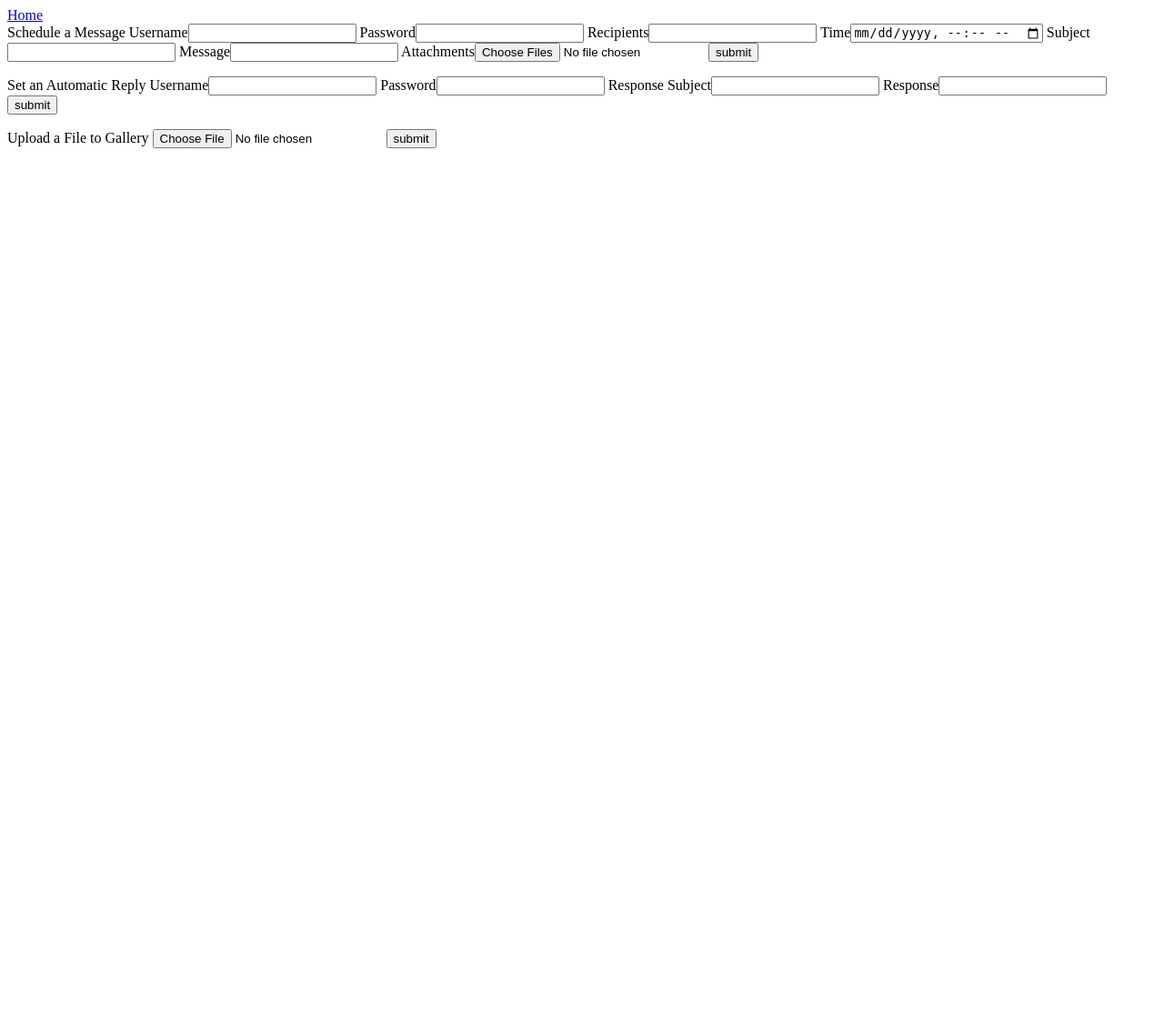
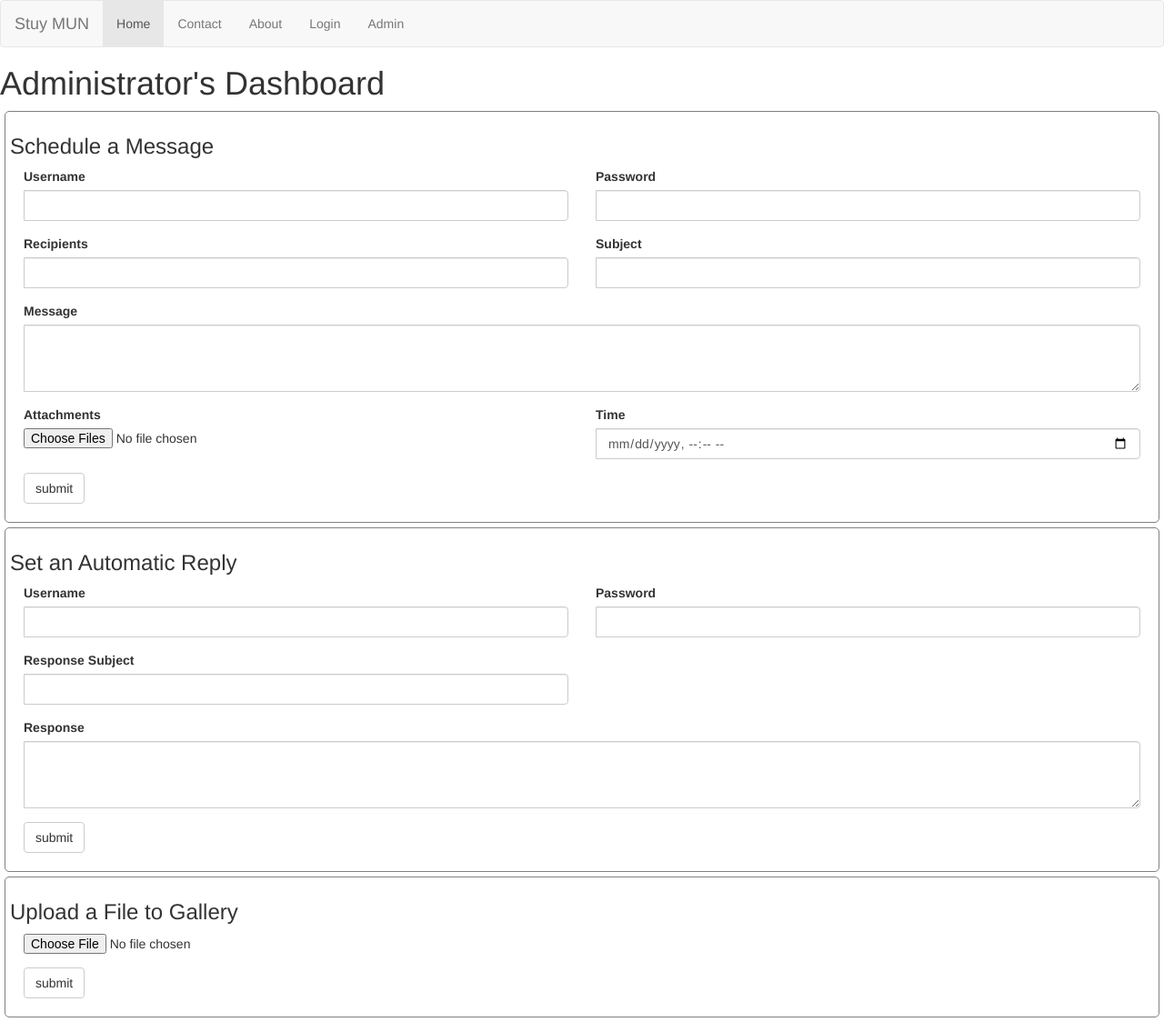
Before and after one commit to tonyli7/potential-tribble, a Flask app: page /admin in a window 1280 px wide. Shown: the whole page at 91% size. Before the commit the page ends 163 px from the top, so only its background shows below. Run offline with Flask 2, Linux system fonts and the light colour scheme; some libraries are stand-ins or nearby versions.

Commit message:
clean version with styling on admin pge

```diff
--- a/app.py
+++ b/app.py
@@ -1,4 +1,4 @@
-import utils, mongo, os
+import utils, mongo, os, settings
 from flask import Flask, session, render_template, url_for, request, redirect, send_from_directory
 
 ALLOWED_EXTENSIONS = set(['txt', 'pdf', 'png', 'jpg', 'jpeg', 'gif'])
--- /dev/null
+++ b/settings.py
@@ -0,0 +1,2 @@
+automated_response = {
+}
--- /dev/null
+++ b/static/css/admin.css
@@ -0,0 +1,6 @@
+form {
+    border: 1px solid grey;
+    border-radius: 5px;
+    margin: 5px;
+    padding: 5px;
+}
--- a/templates/.#base.html
+++ /dev/null
@@ -1 +0,0 @@
-lin@nautilus.2887:1464289581
--- a/templates/admin.html
+++ b/templates/admin.html
@@ -1,29 +1,79 @@
-<html>
-  <body>
-    <a href="/">Home</a>
-    <form method="POST" enctype="multipart/form-data">
-      Schedule a Message
-      Username<input name="email" type="email">
-      Password<input name="password" type="password">
-      Recipients<input name="recipients" type="text">
-      Time<input name="time" type="datetime-local">
-      Subject<input name="subject" type="text">
-      Message<input name="message" type="text">
-      Attachments<input name="attachment" type="file" multiple>
-      <input name="schedule-email" type="submit" value="submit">
-    </form>
-    <form method="POST">
-      Set an Automatic Reply
-      Username<input name="email" type="email">
-      Password<input name="password" type="password">
-      Response Subject<input name="subject" type="text">
-      Response<input name="response" type="text">
-      <input name="set-reply" type="submit" value="submit">
-    </form>
-    <form method="POST" enctype="multipart/form-data">
-      Upload a File to Gallery
+<!DOCTYPE HTML>
+<link rel="stylesheet" type="text/css" href="../static/css/admin.css">
+
+{% extends "base.html"%}
+{% block body%}
+
+<h1 class="title">Administrator's Dashboard</h1>
+<form method="POST" enctype="multipart/form-data">
+  <div class="input-group">
+    <h3>Schedule a Message</h3>
+    <div class="col-sm-6 form-group">
+      <label>Username</label>
+      <input name="email" type="email" class="form-control">
+    </div>
+    <div class="col-sm-6 form-group">
+      <label>Password</label>
+      <input name="password" type="password" class="form-control">
+    </div>
+    <div class="col-sm-6 form-group">
+      <label>Recipients</label>
+      <input name="recipients" type="text" class="form-control">
+    </div>
+    <div class="col-sm-6 form-group">
+      <label>Subject</label>
+      <input name="subject" type="text" class="form-control">
+    </div>
+    <div class="col-sm-12 form-group">
+      <label>Message</label>
+      <textarea name="message" class="form-control" rows="3"></textarea>
+    </div>
+    <div class="col-sm-6 form-group">
+      <label>Attachments</label><input name="attachment" type="file" multiple>
+    </div>
+    <div class="col-sm-6 form-group">
+      <label>Time</label>
+      <input name="time" type="datetime-local" class="form-control">
+    </div>
+    <div class="col-sm-6 form-group">
+      <input name="schedule-email" class="btn btn-default" type="submit" value="submit">
+    </div>
+  </div>
+</form>
+<form method="POST" enctype="multipart/form-data">
+  <div class="input-group">
+    <h3>Set an Automatic Reply</h3>
+    <div class="col-sm-6 form-group">
+      <label>Username</label>
+      <input name="email" type="email" class="form-control">
+    </div>
+    <div class="col-sm-6 form-group">
+      <label>Password</label>
+      <input name="password" type="password" class="form-control">
+    </div>
+    <div class="col-sm-6 form-group">
+      <label>Response Subject</label>
+      <input name="subject" type="text" class="form-control">
+    </div>
+    <div class="col-sm-12 form-group">
+      <label>Response</label>
+      <textarea name="response" type="text" class="form-control" rows="3"></textarea>
+    </div>
+    <div class="col-sm-6 form-group">
+      <input name="set-reply" class="btn btn-default" type="submit" value="submit">
+    </div>
+  </div>
+</form>
+<form method="POST" enctype="multipart/form-data">
+  <div class="input-group">
+    <h3>Upload a File to Gallery</h3>
+    <div class="col-sm-12 form-group">
       <input type="file" name="file">
-      <input name="upload-file" type="submit" value="submit">
-    </form>
-  </body>
-</html>
+    </div>
+    <div class="col-sm-12 form-group">
+      <input name="upload-file" class="btn btn-default" type="submit" value="submit">
+    </div>
+  </div>
+</form>
+
+{% endblock%}
```
Also changed, not shown: utils.py (+14 -14 lines), uploads/out.gif (added), 3 other files.
